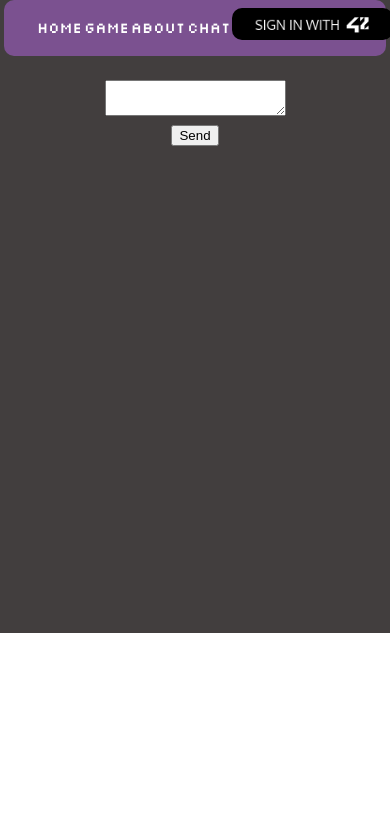
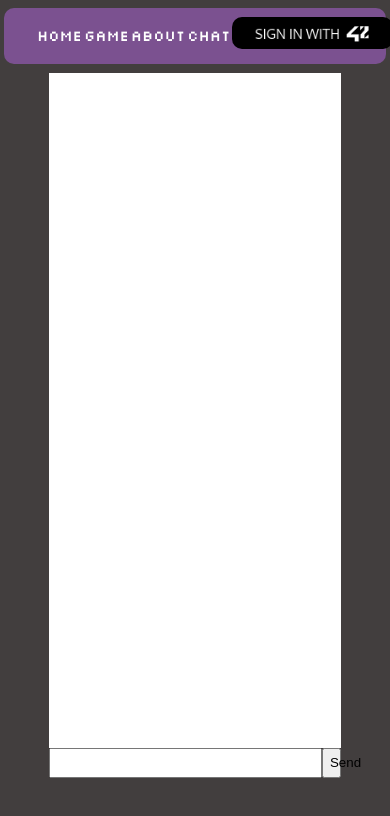
Before and after one commit to Rart3x/42-transcendence, a Vue app in the folder srcs/requirements/front/: page /chat in a window 390 px wide. Shown: the top 816 px of the page. Built offline with nearby package versions, Linux system fonts and the light colour scheme.

Commit message:
home page are now responsive, update header, rule make front modify and begin chat page

```diff
--- a/srcs/requirements/front/src/assets/base.css
+++ b/srcs/requirements/front/src/assets/base.css
@@ -46,7 +46,7 @@ body::-webkit-scrollbar-track {
 }
 
 body::-webkit-scrollbar-thumb {
-  background-color: #a4ac96;
+  background-color: #996fae;
   border-radius: 0.35vw;
   border: #595358;
 }
--- a/srcs/requirements/front/src/components/Chat.vue
+++ b/srcs/requirements/front/src/components/Chat.vue
@@ -1,23 +1,43 @@
 <script setup>
-  import { ref } from "vue";
-  import { insertMessage } from './api/ApiCalls';
+import { ref } from "vue";
+import { insertMessage } from "./api/ApiCalls";
 </script>
 
 <template>
-  <br>
-  <div id="messageForm">
-    <form @submit.prevent="insertMessage(message_text)">
-      <textarea id="message_text"></textarea>
-      <br>
-      <button type="submit">Send</button>
-    </form>
-  </div>
+  <body>
+    <div class="chat-container">
+      <canvas class="chat-box"></canvas>
+      <form @submit.prevent="insertMessage(message_text)">
+        <input class="chat-msg" />
+        <button type="submit" class="chat-button">Send</button>
+      </form>
+    </div>
+  </body>
 </template>
 
 <style scoped>
-
-#messageForm {
-  text-align: center;
+body {
+  min-width: 90vw;
+  min-height: 91.9vh;
+}
+.chat-container {
+  display: flex;
+  justify-content: center;
+  align-items: center;
+  flex-direction: column;
+}
+.chat-box {
+  background-color: #fff;
+  width: 75vw;
+  min-height: 80vh;
 }
 
+.chat-msg {
+  width: 70.1vw;
+  min-height: 30px;
+}
+.chat-button {
+  min-height: 30px;
+  width: 5vw;
+}
 </style>
--- a/srcs/requirements/front/src/components/Header.vue
+++ b/srcs/requirements/front/src/components/Header.vue
@@ -67,7 +67,7 @@ const signInWithIntra = () => {
   justify-content: center;
   align-items: center;
   padding: 1vh 6vw 1vh 6vw;
-  margin: 0vh 1vw 0vh 1vw;
+  margin: 1vh 1vw 1vh 1vw;
 }
 .Navbar_list {
   display: flex;
--- a/srcs/requirements/front/src/components/Home.vue
+++ b/srcs/requirements/front/src/components/Home.vue
@@ -1,35 +1,17 @@
 <script setup>
-import Cookies from "js-cookie";
-import { insertUser } from './api/ApiCalls';
-const logout = () => {
-  // Clear userLogin cookie
-  Cookies.remove("userLogin");
-  // Redirect to sign-in page
-  window.location.href = "/";
-};
-
-const signInWithIntra = () => {
-  // Redirect the user to the 42 intra authorization page
-  window.location.href = `https://api.intra.42.fr/oauth/authorize?client_id=${
-    import.meta.env.VITE_CLIENT_ID
-  }&redirect_uri=${import.meta.env.VITE_REDIRECT_URI}&response_type=code`;
-};
 </script>
 
 <template>
     <nav class="Navbar">
     <ul>
-      <li style="--i: 4" data-icon="&#xf11b">
+      <li style="--i: 3" data-icon="&#xf11b">
         <a href="#game"> Game </a>
       </li>
-      <li style="--i: 3" data-icon="&#xf03a">
+      <li style="--i: 2" data-icon="&#xf03a">
         <a href="#chat"> Chat </a>
       </li>
-      <li style="--i: 2" data-icon="&#xe533">
+      <li style="--i: 1" data-icon="&#xe533">
         <a href="#about"> About </a>
-      </li>
-      <li style="--i: 1" data-icon="@">
-        <a href="#profile"> Profile </a>
       </li>
     </ul>
   </nav>
@@ -64,20 +46,6 @@ const signInWithIntra = () => {
        <p>You can click on image to access about page.</p>
      </div>
     </div>
-    <h1 id="profile" class="title"> PROFILE </h1>
-    <div class="section">
-    <div v-if="Cookies.get('userLogin')">
-        Logged in as: {{ Cookies.get("userLogin") }}
-        <button @click="logout">Logout</button>
-      </div>
-      <div v-else>
-        <img
-          src="@/components/icons/SignIn.png"
-          @click="signInWithIntra"
-          class="sign"
-        />
-      </div>
-    </div>
   </div>
 </template>
 
@@ -111,7 +79,7 @@ const signInWithIntra = () => {
   font-family: 'Silkscreen', sans-serif;
 }
 .img{
-  width: 60vw;
+  width: 50vw;
   height: 60vh;
 }
 
@@ -130,7 +98,8 @@ ul {
 li {
   position: relative;
   list-style: none;
-  width: 200px;
+  width: 10vw;
+  height: 6vh;
   padding: 15px;
   background: #3e3f46;
   z-index: calc(1 * var(--i));
@@ -144,6 +113,7 @@ li:hover {
 
 li::before {
   font-family: "FontAwesome";
+  font-size: 1.8vh;
   color: #999;
   display: flex;
   justify-content: center;
@@ -190,6 +160,7 @@ li a {
   text-transform: uppercase;
   letter-spacing: 0.05em;
   transition: 0.5s;
+  font-size: 1.8vh;
 }
 li:hover a {
   color: #fff;
```
Also changed, not shown: 2 other files (tests, documents, lock files or other folders).
